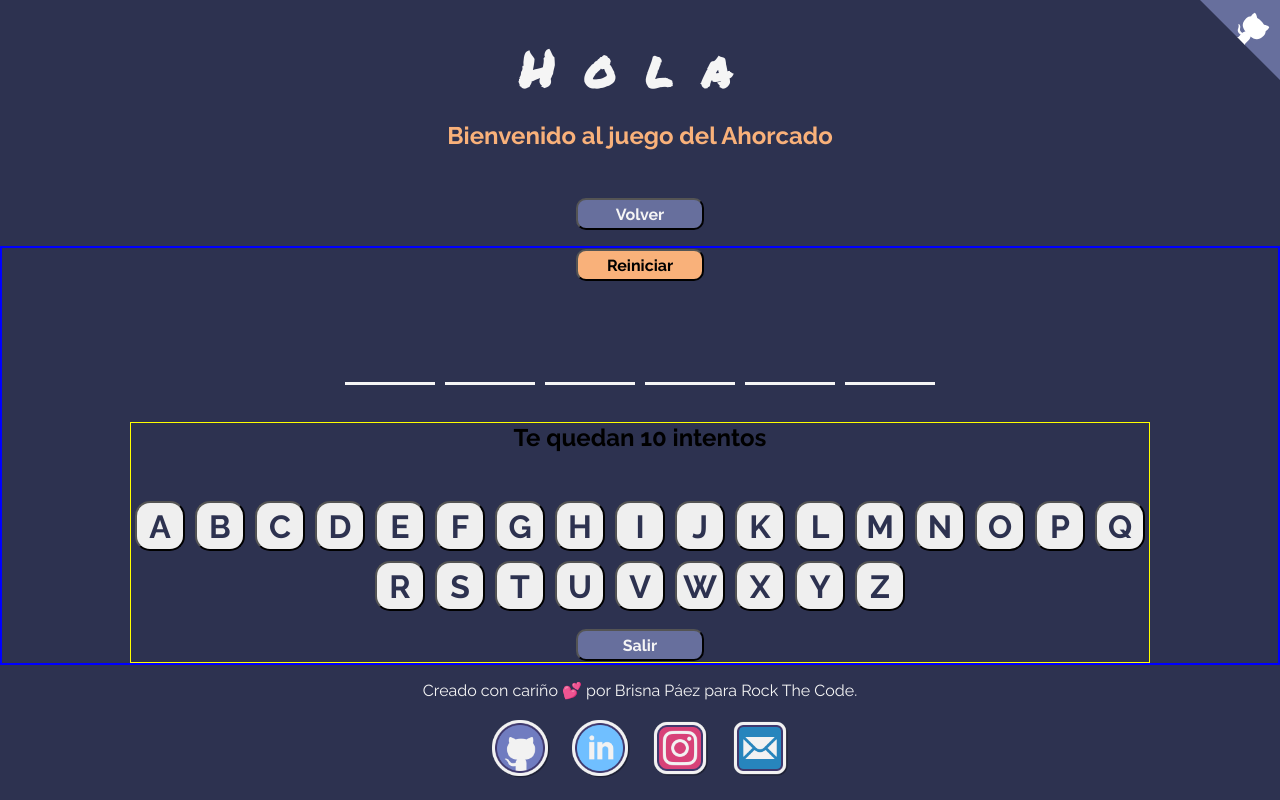
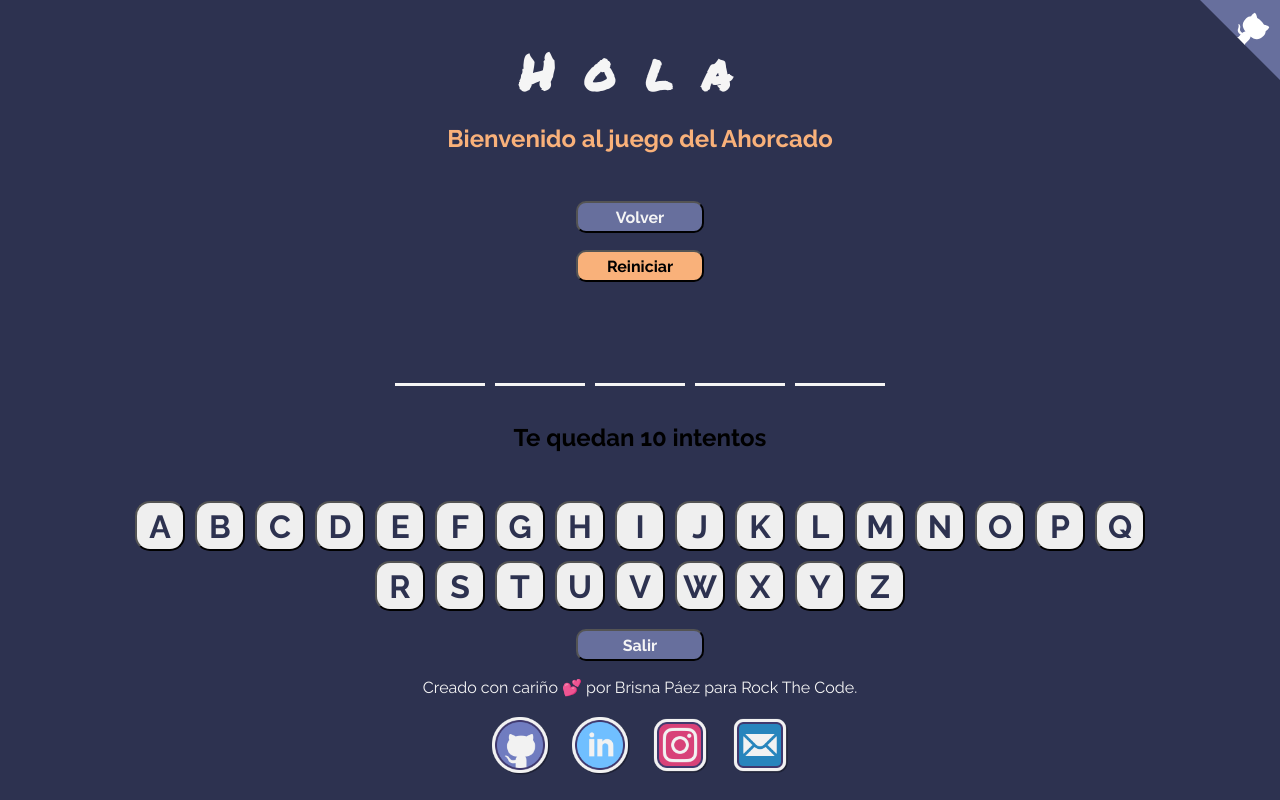
Before and after one commit to Brisnayu/Proyecto-MERN3, a React (Vite) app: page /hangman in a window 1280 px wide. Both pictures are taken after a click on the button "Iniciar juego". Built offline with nearby package versions, Linux system fonts and the light colour scheme.

Commit message:
reducer game hangman

```diff
--- /dev/null
+++ b/src/components/BoardHangman/AlertHangman/AlertHangman.jsx
@@ -0,0 +1,46 @@
+import { useContext } from "react";
+import { styled } from "styled-components";
+import { hangmanContext } from "../../../context/hangmanContext";
+
+const ContainerFinishHangman = styled.div`
+  color: var(--color-contrast);
+  display: flex;
+  flex-direction: column;
+  align-items: center;
+  gap: 1rem;
+
+  > img {
+    width: 50%;
+    height: auto;
+  }
+`;
+
+const AlertHangman = () => {
+  const { arrayGame, selectedWord } = useContext(hangmanContext);
+
+  return arrayGame.includes(null) ? (
+    <ContainerFinishHangman>
+      <h3>
+        ¡Lo siento, esta vez no lo has logrado! ¿Te animas a intentarlo de nuevo? 🤔
+      </h3>
+      <h3>La palabra secreta es: {selectedWord.join("")}</h3>
+
+      <img
+        src="https://i.pinimg.com/originals/58/d7/6d/58d76dcae19b938668508061cec0b749.gif"
+        alt="gif-hug"
+      />
+    </ContainerFinishHangman>
+  ) : (
+    <ContainerFinishHangman>
+      <h3>
+        ¡Felicidades! Has adivinado la palabra correctamente. Eres genial, ¡bien hecho! 🚀
+      </h3>
+      <img
+        src="https://i.pinimg.com/originals/09/94/25/09942513a4ed27dc9a2e6ee9596e4ebe.gif"
+        alt="gif-winner"
+      />
+    </ContainerFinishHangman>
+  );
+};
+
+export default AlertHangman;
--- a/src/components/BoardHangman/BoardHangman.css
+++ b/src/components/BoardHangman/BoardHangman.css
@@ -1,5 +1,4 @@
 .container-initial-game {
-    border: 2px solid blue;
   display: flex;
   flex-direction: column;
   align-items: center;
@@ -7,22 +6,12 @@
 }
 
 .container-letter {
-    border: 1px solid yellow;
   width: 80%;
   text-align: center;
 }
 
-/* CAMBIAR NOMBRE */
-.prueba {
+.button-selected {
   background-color: var(--color-background);
   pointer-events: none;
   user-select: none;
 }
-
-.prueba1 {
-    color: blue;
-}
-
-.prueba2 {
-    color: red;
-}
--- a/src/components/BoardHangman/BoardHangman.jsx
+++ b/src/components/BoardHangman/BoardHangman.jsx
@@ -1,21 +1,23 @@
 import "./BoardHangman.css";
-import { useState } from "react";
+import { useContext, useState } from "react";
 import GameInit from "../GameInit/GameInit";
 import { ButtonSyled } from "../UI/ButtonStyled";
 import ModalInformation from "../ModalInformation/ModalInformation";
 import { RulesPlayingHangman } from "../../functions/RulesGames";
 import HangmanInit from "./HangmanInit/HangmanInit";
 import HangmanAnswers from "./HangmanAnswers/HangmanAnswers";
-import { letterAlphabet } from "../../functions/ArrayHangman";
+import { hangmanContext } from "../../context/hangmanContext";
 
 const BoardHangman = () => {
-  const [initialGame, setInitialGame] = useState(false);
-  const [chance, setChance] = useState(10);
-  const [wrongLetters, setWrongLetters] = useState([]);
-  const [selectedWord, setSelectedWord] = useState([]);
-  const [arrayGame, setArrayGame] = useState([]);
+  // const [initialGame, setInitialGame] = useState(false);
+  // const [chance, setChance] = useState(10);
+  // const [wrongLetters, setWrongLetters] = useState([]);
+  // const [selectedWord, setSelectedWord] = useState([]);
+  // const [arrayGame, setArrayGame] = useState([]);
 
-  const [selectedLetters, setSelectedLetters] = useState(letterAlphabet);
+  // const [selectedLetters, setSelectedLetters] = useState(letterAlphabet);
+
+  const { initialGame, selectedWord, dispatch } = useContext(hangmanContext);
 
   const [open, setOpen] = useState(false);
   const handleOpen = () => setOpen(true);
@@ -26,7 +28,9 @@ const BoardHangman = () => {
       {!initialGame ? (
         <>
           <div className="container-group-buttons">
-            <ButtonSyled onClick={() => setInitialGame(true)}>Iniciar juego</ButtonSyled>
+            <ButtonSyled onClick={() => {dispatch({ type: "INICIAR_JUEGO" }), dispatch({ type: "ARRAY_JUEGO" })}}>
+              Iniciar juego
+            </ButtonSyled>
             <ButtonSyled onClick={() => handleOpen()}>¿Cómo jugar?</ButtonSyled>
           </div>
 
@@ -42,27 +46,10 @@ const BoardHangman = () => {
       ) : (
         <div className="container-initial-game">
           <div>
-            <HangmanAnswers
-              setSelectedWord={setSelectedWord}
-              setChance={setChance}
-              setWrongLetters={setWrongLetters}
-              arrayGame={arrayGame}
-              setSelectedLetters={setSelectedLetters}
-            />
+            <HangmanAnswers />
           </div>
           <div className="container-letter">
-            <HangmanInit
-              setInitialGame={setInitialGame}
-              chance={chance}
-              setChance={setChance}
-              wrongLetters={wrongLetters}
-              setWrongLetters={setWrongLetters}
-              selectedWord={selectedWord}
-              selectedLetters={selectedLetters}
-              setSelectedLetters={setSelectedLetters}
-              arrayGame={arrayGame}
-              setArrayGame={setArrayGame}
-            />
+            <HangmanInit />
           </div>
         </div>
       )}
--- a/src/components/BoardHangman/HangmanAnswers/HangmanAnswers.jsx
+++ b/src/components/BoardHangman/HangmanAnswers/HangmanAnswers.jsx
@@ -1,24 +1,23 @@
-import { useEffect, useState } from "react";
+import { useContext } from "react";
 import { v4 as uuidv4 } from "uuid";
-import { letterAlphabet, wordsHangman } from "../../../functions/ArrayHangman";
 import { styled } from "styled-components";
 import { ButtonSyled } from "../../UI/ButtonStyled";
+import { hangmanContext } from "../../../context/hangmanContext";
 
 export const ButtonLetters = styled.button`
-  /* border: 1px solid red; */
   width: 90px;
   height: 90px;
   margin: 5px;
   font-size: 3rem;
-  font-family: var(--font-title);
+  font-family: var(--font-text);
   background: transparent;
   color: transparent;
+  font-weight: bold;
   border: 0;
   border-bottom: 3px solid var(--color-contrast);
 `;
 
 const ContainerAnswers = styled.div`
-  /* border: 1px solid red; */
   display: flex;
   flex-direction: column;
   align-items: center;
@@ -27,39 +26,21 @@ const ContainerAnswers = styled.div`
 
 const ContainerGame = styled.div`
   display: flex;
+  font-family: var(--font-title);
 `;
 
-const HangmanAnswers = ({
-  setSelectedWord,
-  setChance,
-  setWrongLetters,
-  arrayGame,
-  setSelectedLetters,
-}) => {
-  const numberRandom = Math.random() * wordsHangman.length;
-  const positionArray = Math.floor(numberRandom);
-  // console.log(wordsHangman[1])
+const HangmanAnswers = () => {
+  const { initialGame, selectedWord, arrayGame, chance, dispatch } =
+    useContext(hangmanContext);
 
-  const [restart, setRestart] = useState(false);
-
-
-
-  useEffect(() => {
-    setSelectedWord(wordsHangman[positionArray].split(""));
-    setSelectedLetters(letterAlphabet)
-  }, [restart]);
+  console.log("arrayGame", arrayGame);
 
   return (
     <ContainerAnswers>
-      <ButtonSyled
-        onClick={() => {
-          setRestart(!restart),
-            setChance(10),
-            setWrongLetters([])
-        }}
-      >
+      <ButtonSyled onClick={() => dispatch({ type: "REINICIAR_JUEGO" })}>
         Reiniciar
       </ButtonSyled>
+
       <ContainerGame>
         {arrayGame.length > 0 &&
           arrayGame.map((letter) => {
@@ -67,7 +48,7 @@ const HangmanAnswers = ({
               return <ButtonLetters key={uuidv4()}>{letter}</ButtonLetters>;
             } else {
               return (
-                <ButtonLetters key={uuidv4()} style={{ color: "red" }}>
+                <ButtonLetters key={uuidv4()} style={{ color: "var(--color-pointer)" }}>
                   {letter}
                 </ButtonLetters>
               );
--- a/src/components/BoardHangman/HangmanInit/HangmanInit.jsx
+++ b/src/components/BoardHangman/HangmanInit/HangmanInit.jsx
@@ -1,8 +1,9 @@
-import { useEffect, useState } from "react";
+import { useContext, useState } from "react";
 import { v4 as uuidv4 } from "uuid";
 import { ButtonBack } from "../../UI/ButtonStyled";
 import { styled } from "styled-components";
-import { ButtonLetters } from "../HangmanAnswers/HangmanAnswers";
+import AlertHangman from "../AlertHangman/AlertHangman";
+import { hangmanContext } from "../../../context/hangmanContext";
 
 const AlphabetContainer = styled.div`
   /* border: 1px solid red; */
@@ -33,41 +34,32 @@ const ContainerWrong = styled.div`
   gap: 0.5rem;
   text-decoration: line-through;
   font-size: 2rem;
-  color: var(--color-secondary);
+  color: var(--color-error);
 `;
 
-const HangmanInit = ({
-  setInitialGame,
-  chance,
-  setChance,
-  wrongLetters,
-  setWrongLetters,
-  selectedWord,
-  selectedLetters,
-  setSelectedLetters,
-  arrayGame,
-  setArrayGame,
-}) => {
-  useEffect(() => {
-    const getArrayGame = [];
+const HangmanInit = () => {
+  const { chance, wrongLetters, selectedWord, selectedLetters, arrayGame, dispatch } =
+    useContext(hangmanContext);
 
-    for (let i = 0; i < selectedWord.length; i++) {
-      getArrayGame.push(null);
-    }
+  console.log(selectedWord);
+  console.log("HangmanInit", selectedWord);
 
-    setArrayGame(getArrayGame);
-  }, [selectedWord]);
+  const [letrasUsadas, setLetrasUsadas] = useState()
+
+  // useEffect(() => {
+  //   dispatch({ type: "ARRAY_JUEGO" });
+  //   console.log("HOLA, ESTOY EN USEEFECT")
+  // }, [selectedWord]);
 
   const handleButtonClick = (letra, index) => {
     // console.log(`Botón ${letra} clickeado`);
+
     const ArrayNew = [...wrongLetters, letra];
     const letterChange = [...selectedLetters];
 
     letterChange[index] = 2;
 
-    setSelectedLetters(letterChange);
-
-    setWrongLetters(ArrayNew);
+    dispatch({ type: "LETRAS_USADAS", letra, index });
 
     if (selectedWord.includes(letra)) {
       for (let i = 0; i < selectedWord.length; i++) {
@@ -75,10 +67,8 @@ const HangmanInit = ({
           arrayGame[i] = letra;
         }
       }
-
-      setChance(chance);
     } else {
-      setChance(chance - 1);
+      dispatch({ type: "RESTAR_OPORTUNIDADES" });
     }
   };
 
@@ -89,7 +79,7 @@ const HangmanInit = ({
       <h2>Te quedan {chance} intentos</h2>
 
       <ContainerWrong>
-        {wrongLetters.length > 0 &&
+        {wrongLetters?.length > 0 &&
           wrongLetters.map((letter) => <h3 key={uuidv4()}>{letter}</h3>)}
       </ContainerWrong>
 
@@ -109,7 +99,7 @@ const HangmanInit = ({
               );
             } else {
               return (
-                <button className="prueba" key={uuidv4()}>
+                <button className="button-selected" key={uuidv4()}>
                   {letra}
                 </button>
               );
@@ -117,34 +107,10 @@ const HangmanInit = ({
           })}
         </AlphabetContainer>
       ) : (
-        <>
-          {chance < 0 && (
-            <>
-              <h3>
-                ¡Lo siento, has sido derrotado! ¿Te animas a intentarlo de nuevo? 🤔
-              </h3>
-              <h3>La palabra secreta es: {selectedWord.join("")}</h3>
-            </>
-          )}
-        </>
+        <AlertHangman />
       )}
 
-      {!arrayGame.includes(null) && (
-        <>
-          <h1>
-            "¡Felicidades! Has adivinado la palabra correctamente. Eres un campeón del
-            ahorcado. ¡Bien hecho!"
-          </h1>
-        </>
-      )}
-
-      <ButtonBack
-        onClick={() => {
-          setInitialGame(false), setWrongLetters([]), setChance(10);
-        }}
-      >
-        Salir
-      </ButtonBack>
+      <ButtonBack onClick={() => dispatch({ type: "SALIR_JUEGO" })}>Salir</ButtonBack>
     </>
   );
 };
--- /dev/null
+++ b/src/context/hangmanContext.jsx
@@ -0,0 +1,37 @@
+import { createContext, useReducer } from "react";
+import { INITIAL_STATE_HANGMAN, reducerHangman } from "../reducer/reducerHangman";
+
+export const hangmanContext = createContext();
+
+const HangmanContextProvider = ({ children }) => {
+  const [state, dispatch] = useReducer(reducerHangman, INITIAL_STATE_HANGMAN);
+
+  const {
+    initialGame,
+    restart,
+    chance,
+    wrongLetters,
+    selectedWord,
+    arrayGame,
+    selectedLetters,
+  } = state;
+
+  return (
+    <hangmanContext.Provider
+      value={{
+        initialGame,
+        restart,
+        chance,
+        wrongLetters,
+        selectedWord,
+        arrayGame,
+        selectedLetters,
+        dispatch,
+      }}
+    >
+      {children}
+    </hangmanContext.Provider>
+  );
+};
+
+export default HangmanContextProvider;
--- a/src/pages/Hangman.jsx
+++ b/src/pages/Hangman.jsx
@@ -1,19 +1,20 @@
-import BoardHangman from "../components/BoardHangman/BoardHangman"
-import ContainerButtons from "../components/ContainerButtons/ContainerButtons"
-import FooterSection from "../components/FooterSection/FooterSection"
-import HeaderSection from "../components/HeaderSection/HeaderSection"
+import BoardHangman from "../components/BoardHangman/BoardHangman";
+import ContainerButtons from "../components/ContainerButtons/ContainerButtons";
+import FooterSection from "../components/FooterSection/FooterSection";
+import HeaderSection from "../components/HeaderSection/HeaderSection";
+import HangmanContextProvider from "../context/hangmanContext";
 
 const Hangman = () => {
   return (
     <main>
+      <HangmanContextProvider>
+        <HeaderSection text="Bienvenido al juego del Ahorcado" />
+        <ContainerButtons />
+        <BoardHangman />
+        <FooterSection />
+      </HangmanContextProvider>
+    </main>
+  );
+};
 
-      <HeaderSection text="Bienvenido al juego del Ahorcado" />
-      <ContainerButtons />
-      <BoardHangman />
-      <FooterSection />
-
-  </main>
-  )
-}
-
-export default Hangman
+export default Hangman;
--- /dev/null
+++ b/src/reducer/reducerHangman.js
@@ -0,0 +1,68 @@
+import { letterAlphabet, wordsHangman } from "../functions/ArrayHangman";
+
+const numberRandom = Math.random() * wordsHangman.length;
+const positionArray = Math.floor(numberRandom);
+
+const pruebaPalabra = wordsHangman[positionArray].split("");
+
+export const INITIAL_STATE_HANGMAN = {
+  initialGame: false,
+  restart: false,
+  chance: 10,
+  wrongLetters: [],
+  selectedWord: [...pruebaPalabra],
+  arrayGame: [],
+  selectedLetters: letterAlphabet,
+};
+
+export const reducerHangman = (state, action) => {
+  switch (action.type) {
+    case "INICIAR_JUEGO":
+      return {
+        ...state,
+        initialGame: true,
+      };
+    case "REINICIAR_JUEGO":
+      return {
+        ...state,
+        restart: !state.restart,
+        chance: 10,
+        wrongLetters: [],
+      };
+    case "SELECCIONAR_PALABRA":
+      return {
+        ...state,
+        selectedLetters: letterAlphabet,
+      };
+    case "ARRAY_JUEGO":
+      return {
+        ...state,
+        arrayGame: state.selectedWord.map(() => null),
+      };
+    case "RESTAR_OPORTUNIDADES":
+      return {
+        ...state,
+        chance: state.chance - 1,
+      };
+    case "LETRAS_USADAS":
+      const letrasCambiadas = (index) => {
+        const letterChange = [...state.selectedLetters];
+        letterChange[index] = 2;
+
+        return letterChange;
+      };
+
+      return {
+        ...state,
+        wrongLetters: [...state.wrongLetters, action.letra],
+        selectedLetters: letrasCambiadas(action.index),
+      };
+    case "SALIR_JUEGO":
+      return {
+        ...state,
+        initialGame: false,
+        wrongLetters: [],
+        chance: 10,
+      };
+  }
+};
```
Also changed, not shown: src/reducer/reducerSudoku.js (+0 -18 lines). Lines whose indentation alone changed are shown as unchanged.
